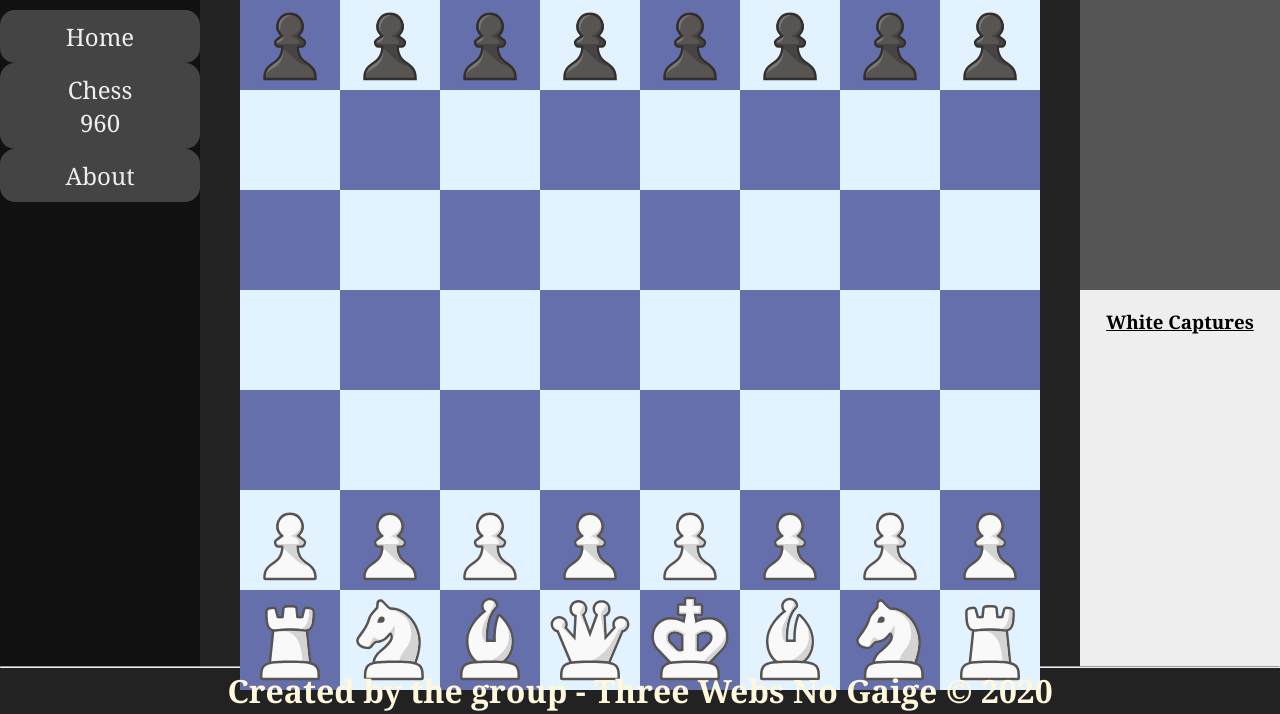
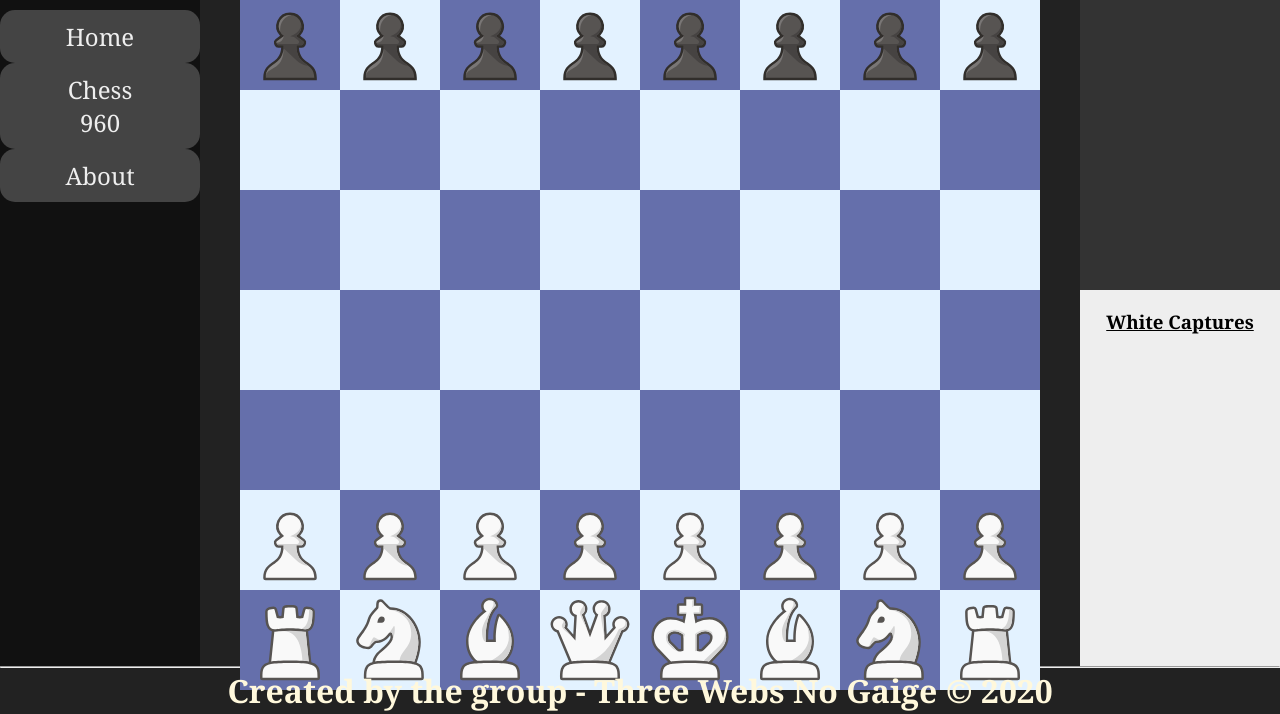
Before and after one commit to WistyDagel/WebChess, a website with bundled scripts: page src/chess.html in a window 1280 px wide. Shown: the part 86-800 px from the top of the page. Built offline with nearby package versions, Linux system fonts and the light colour scheme.

Commit message:
minor changes

```diff
--- a/src/scripts/chess.js
+++ b/src/scripts/chess.js
@@ -102,7 +102,6 @@ board.onclick = evt => {
         if (targetSquare.id == passant) {
             let manipulator = (regexGroupings[2] == 'W')? [0, -1] : [0, 1];
             let square = document.getElementById(Manipulator.getRelativeSquareId(passant, manipulator));
-            console.log(square, regexGroupings[2]);
             capture(square, (regexGroupings[2] == 'W'? 'B' : 'W'));
         }
 
--- a/src/style.css
+++ b/src/style.css
@@ -106,7 +106,9 @@ footer {
 
 #black {
     flex: 2;
-    background-color: #555;
+    /* background-color: #555; */
+    background-color: #333;
+    color: white;
 }
 
 #black img {
```
